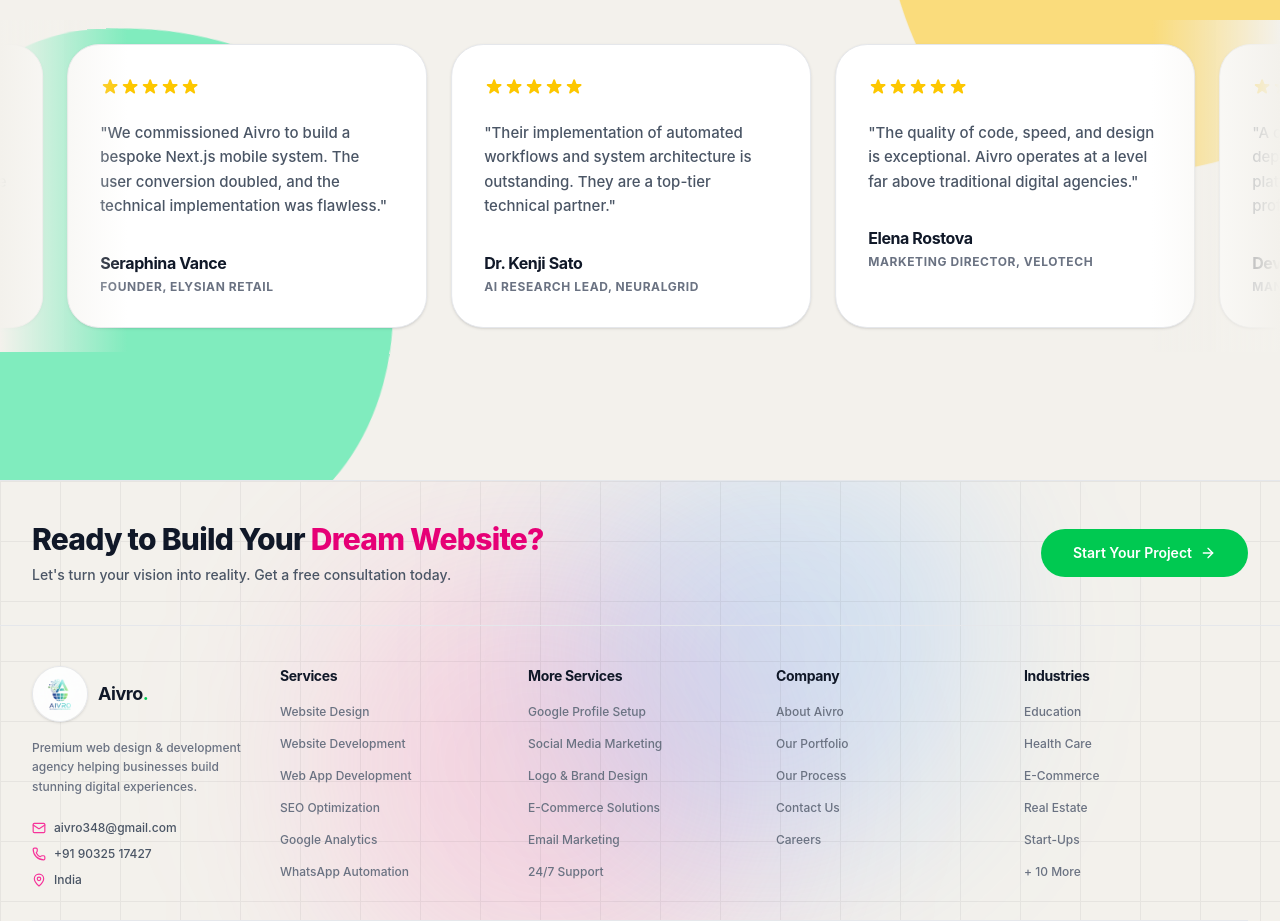
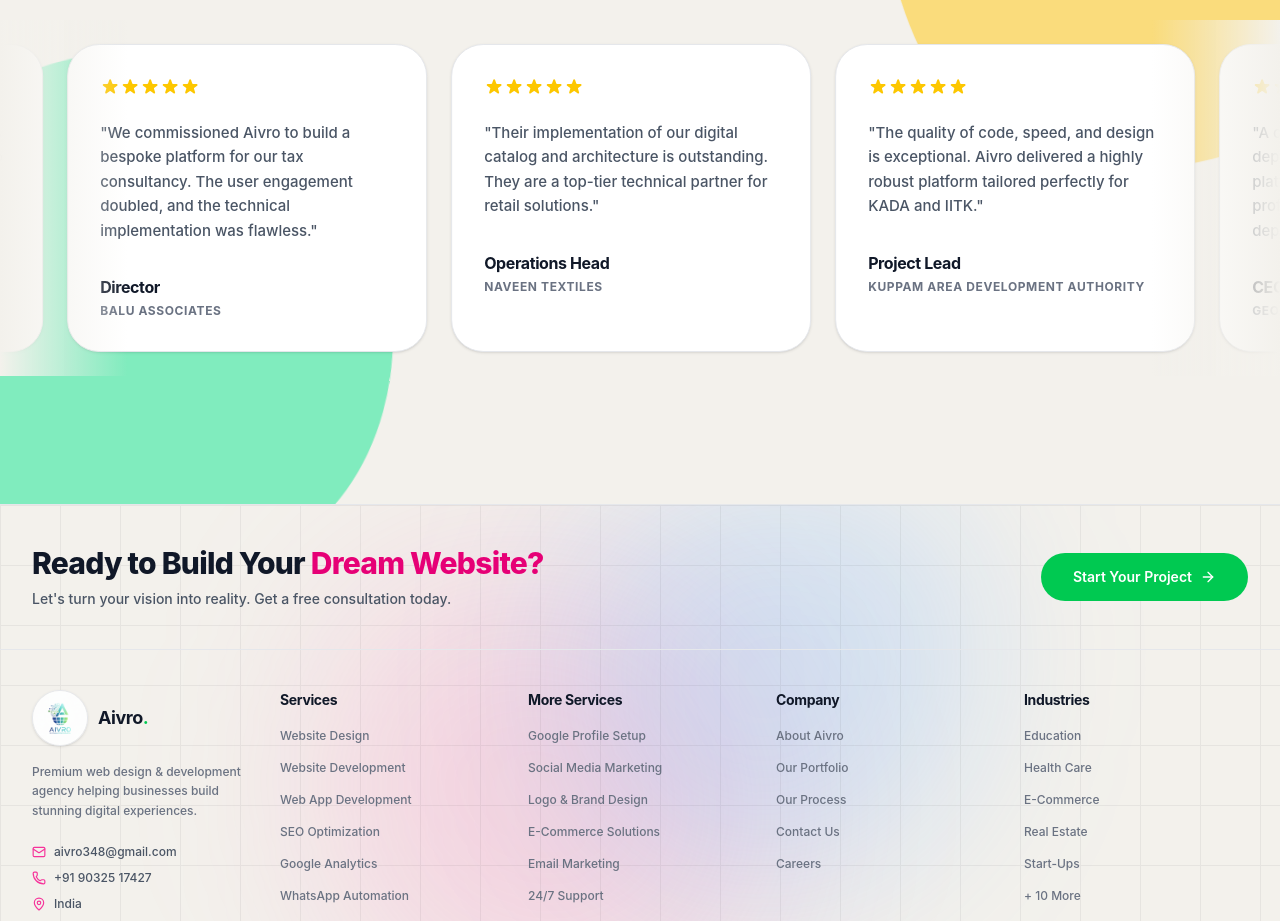
Before and after one commit to reddycharan348/aivro, a React (Vite) app: page / in a window 1280 px wide. Shown: the part 8020-8941 px from the top of the page. Built offline with nearby package versions, Linux system fonts and the light colour scheme.

Commit message:
Update testimonials to exclusively feature real client companies

```diff
--- a/src/components/Testimonials.jsx
+++ b/src/components/Testimonials.jsx
@@ -2,11 +2,11 @@
 
 const Testimonials = () => {
   const reviews = [
-    { name: "Marcus Thorne", role: "VP of Product, TechFlow Inc.", text: "Aivro completely revolutionized our enterprise platform architecture. Their attention to detail and high-performance design exceeded every expectation." },
-    { name: "Seraphina Vance", role: "Founder, Elysian Retail", text: "We commissioned Aivro to build a bespoke Next.js mobile system. The user conversion doubled, and the technical implementation was flawless." },
-    { name: "Dr. Kenji Sato", role: "AI Research Lead, NeuralGrid", text: "Their implementation of automated workflows and system architecture is outstanding. They are a top-tier technical partner." },
-    { name: "Elena Rostova", role: "Marketing Director, VeloTech", text: "The quality of code, speed, and design is exceptional. Aivro operates at a level far above traditional digital agencies." },
-    { name: "Devon Sinclair", role: "Managing Director, Apex Luxury", text: "A clean, highly performant UI/UX deployment. Aivro delivered a corporate platform that truly reflects our professional standing." }
+    { name: "Management Team", role: "RVS Hydraulics", text: "Aivro completely modernized our sales and services platform. Their attention to detail and high-performance design exceeded every expectation." },
+    { name: "Director", role: "Balu Associates", text: "We commissioned Aivro to build a bespoke platform for our tax consultancy. The user engagement doubled, and the technical implementation was flawless." },
+    { name: "Operations Head", role: "Naveen Textiles", text: "Their implementation of our digital catalog and architecture is outstanding. They are a top-tier technical partner for retail solutions." },
+    { name: "Project Lead", role: "Kuppam Area Development Authority", text: "The quality of code, speed, and design is exceptional. Aivro delivered a highly robust platform tailored perfectly for KADA and IITK." },
+    { name: "CEO", role: "Geo Silicon", text: "A clean, highly performant UI/UX deployment. Aivro delivered a corporate platform that truly reflects our professional standing and technical depth." }
   ];
 
   return (
```
